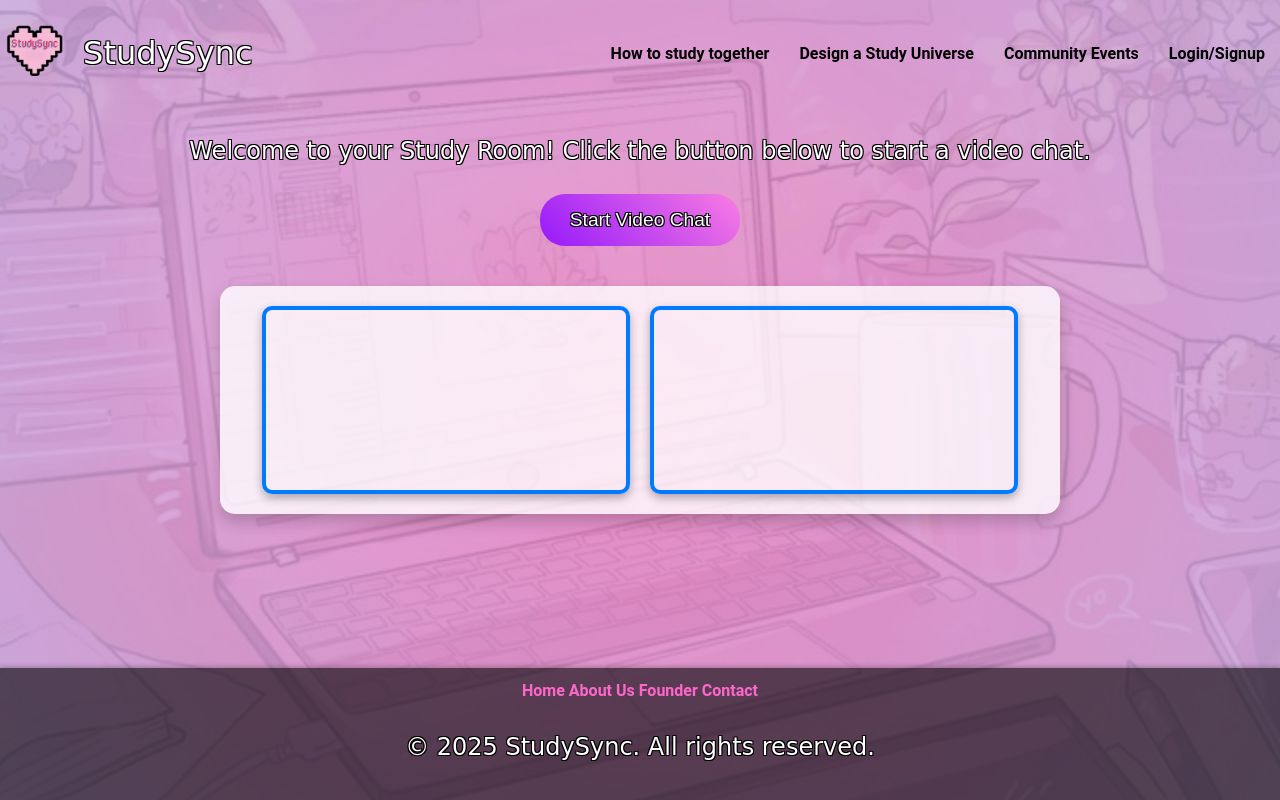
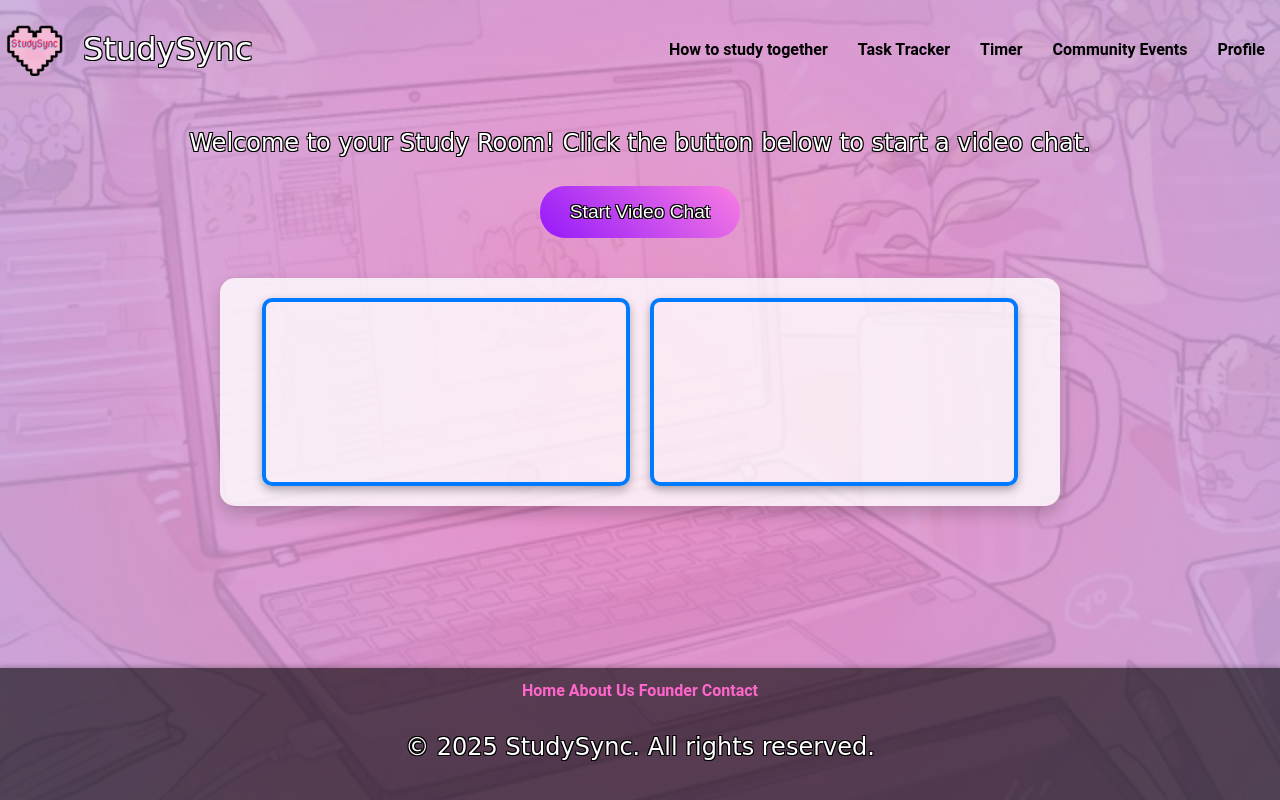
Before and after one commit to missishfish/StudySync, a website: page public/room.html in a window 1280 px wide. Drawn offline with nearby package versions, Linux system fonts and the light colour scheme; no server answers.

Commit message:
Update room.html

```diff
--- a/public/room.html
+++ b/public/room.html
@@ -10,18 +10,20 @@
 <body>
 
    <!-- Header with logo and navigation -->
+
     <header class="header">
         <div class="logo">
-        <div class="logo-img">
-            <img src="assets/images/logo.png" alt="StudySync logo">
-        </div>
+            <a href="index.html">
+                <img src="../public/assets/images/logo.png" alt="StudySync logo">
                 <span>StudySync</span>
+            </a>
         </div>
         <nav>
             <a href="how_to.html">How to study together</a>
-        <a href="#">Design a Study Universe</a>
+            <a href="task_tracker.html">Task Tracker</a>
+            <a href="pomodoro.html">Timer</a>
             <a href="communities.html">Community Events</a>
-        <a href="#">Login/Signup</a>
+            <a href="#">Profile</a>
         </nav>
     </header>
 
```
Lines whose indentation alone changed are shown as unchanged.
